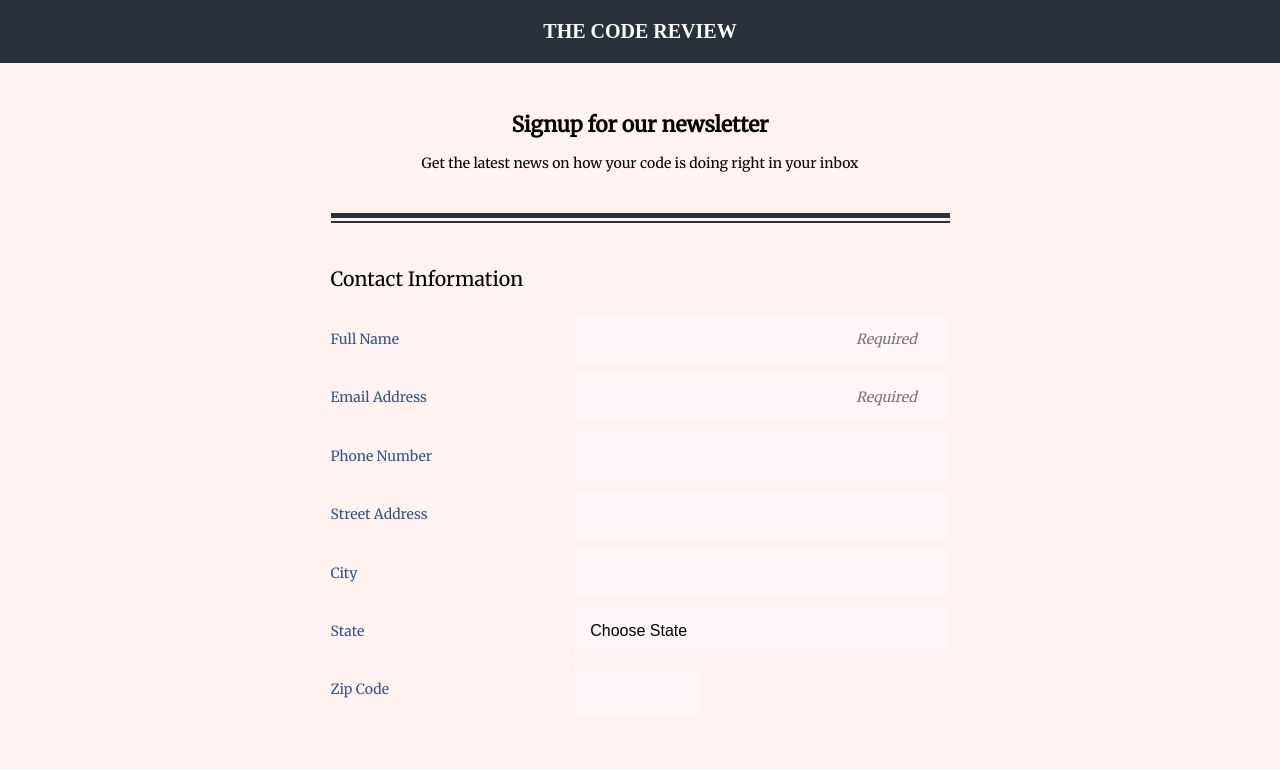
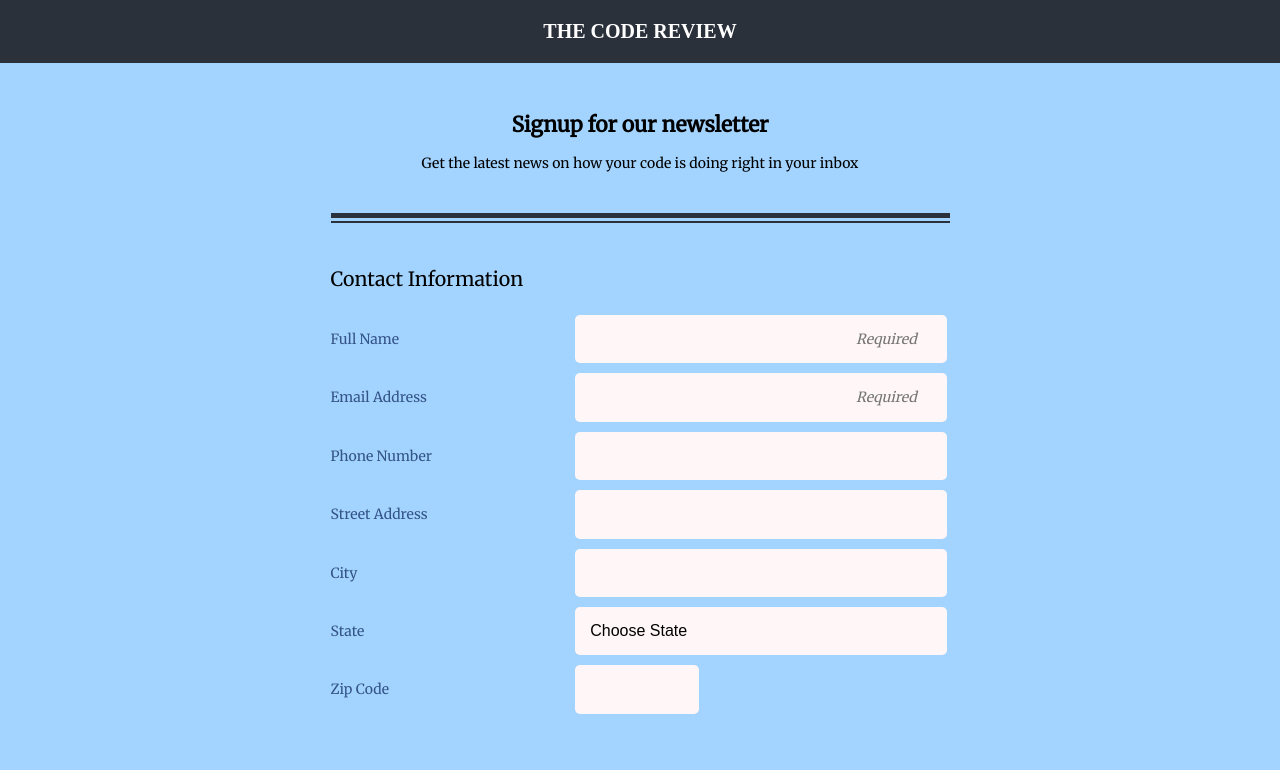
Before and after one commit to sterry99/fewd-3, a plain HTML site: page index.html in a window 1280 px wide. Shown: the top 770 px of the page. Drawn offline with Linux system fonts and the light colour scheme.

Commit message:
Added styling

```diff
--- a/style.css
+++ b/style.css
@@ -9,7 +9,7 @@ body,
 option {
     font-size: 14px;
     font-family: 'Merriweather', serif;
-    background: #fff3f2;
+    background: #a3d4ff;
 }
 
 select {
```
